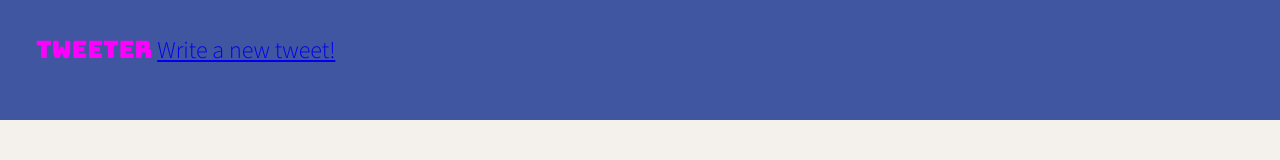
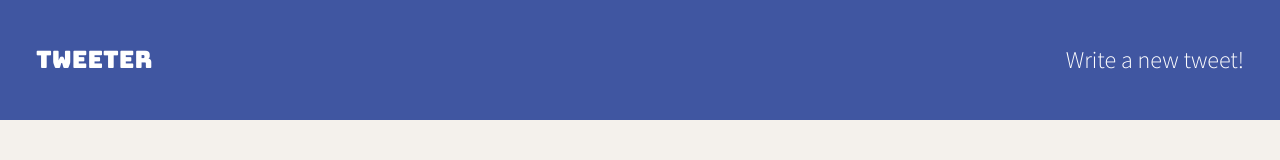
Before and after one commit to SaraIrving/Bootcamp-Repeats-Tweeter, a website: page public/index.html in a window 1280 px wide. Drawn offline with nearby package versions, Linux system fonts and the light colour scheme.

Commit message:
add to syling for nav, use flexbox to position the span and a tags as depicted in the compass example

```diff
--- a/public/styles/nav.css
+++ b/public/styles/nav.css
@@ -4,11 +4,19 @@ nav {
   color: #FFFFFF;
   background-color: #4056A1;
   padding: 1.5em;
+  display: flex;
+  justify-content: space-between;
+  align-items: center;
+
 }
 
 
 
 nav .logo {
   font-family: 'Bungee', sans-serif;
-  color: fuchsia;
 }
+
+nav a {
+  text-decoration: none;
+  color: white;
+}
```
